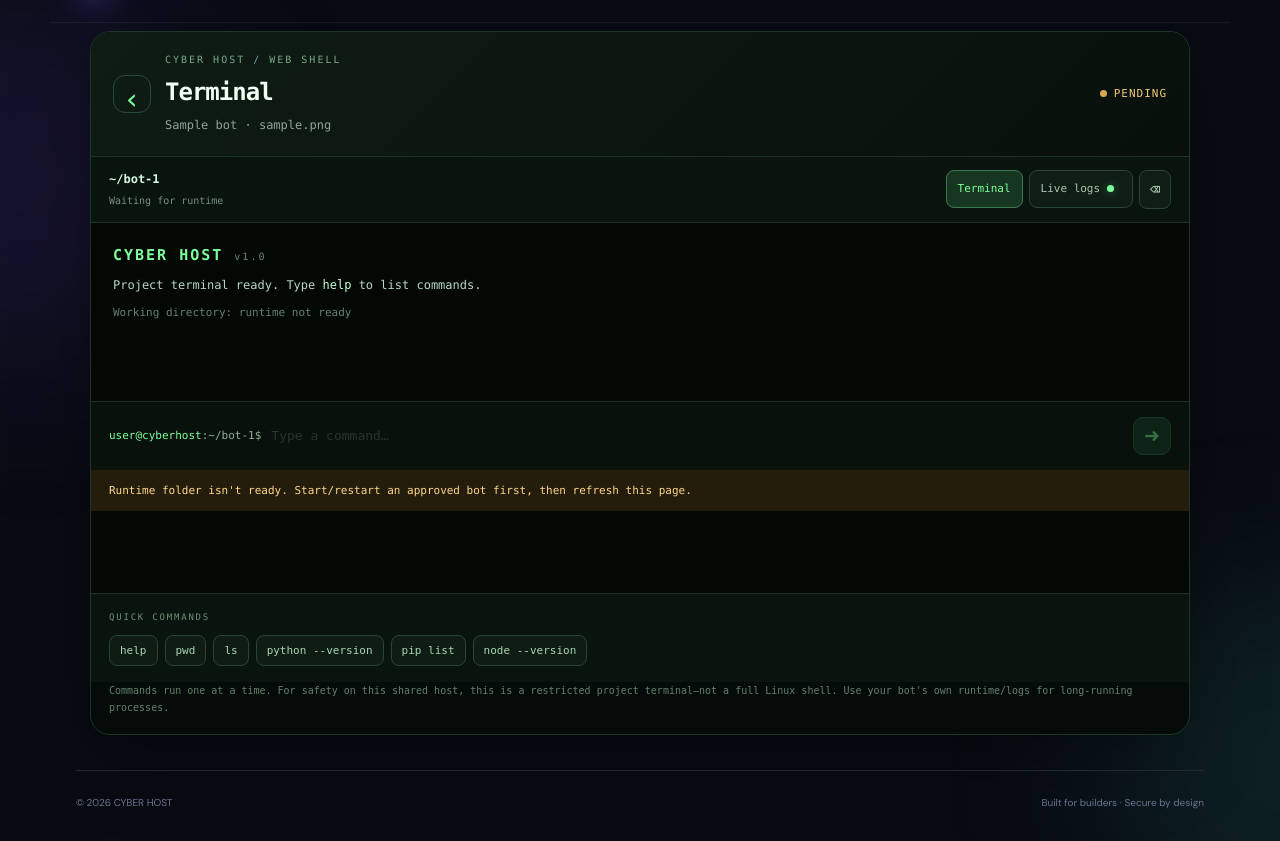
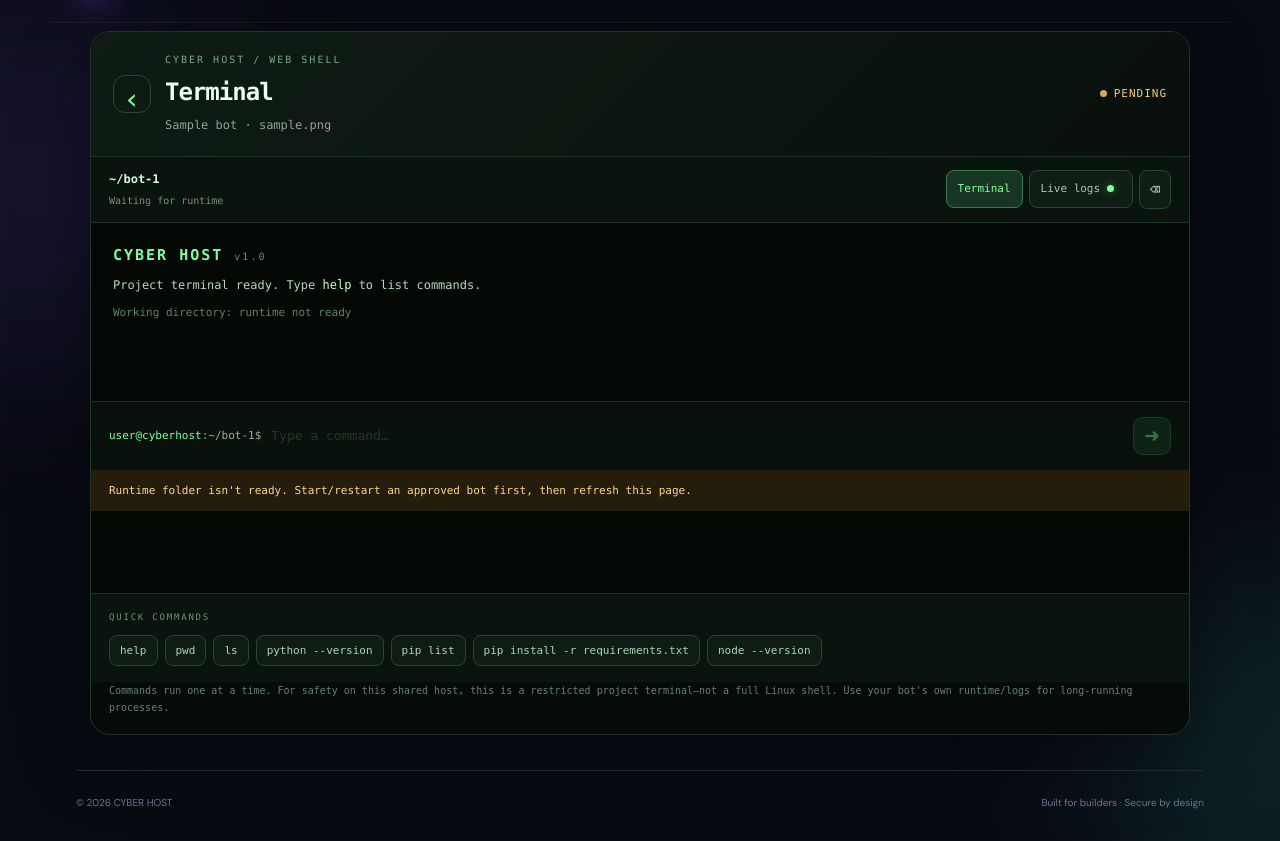
Before and after one commit to Anandsinghsarkar/hoster, a Flask app: page /bot/1/terminal in a window 1280 px wide. Shown: the part 61-902 px from the top of the page. Run offline with Flask 3, Linux system fonts and the light colour scheme; the visitor is signed in with stand-in values (Sample User, id 1); data comes from the database, SQL or seed files in the repository; tables that the repository leaves empty hold one stand-in row (values such as "Sample post"); some libraries are stand-ins or nearby versions.

Commit message:
Add dependency install shortcut to terminal

```diff
--- a/templates/terminal.html
+++ b/templates/terminal.html
@@ -25,7 +25,7 @@
     <div class="logs-foot">Auto-refreshes every 2 seconds · latest 48 KB</div>
   </section>
   <div class="term-quick"><span>QUICK COMMANDS</span><div>
-    {% for cmd in ['help','pwd','ls','python --version','pip list','node --version'] %}
+    {% for cmd in ['help','pwd','ls','python --version','pip list','pip install -r requirements.txt','node --version'] %}
     <button type="button" class="quick-command" data-command="{{ cmd }}">{{ cmd }}</button>
     {% endfor %}
   </div></div>
```
